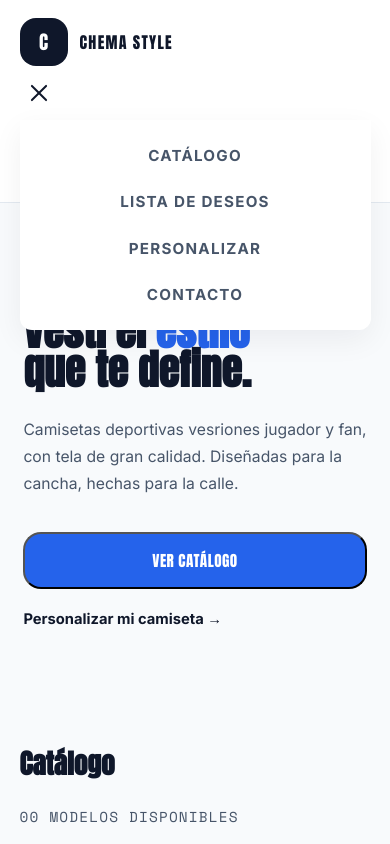
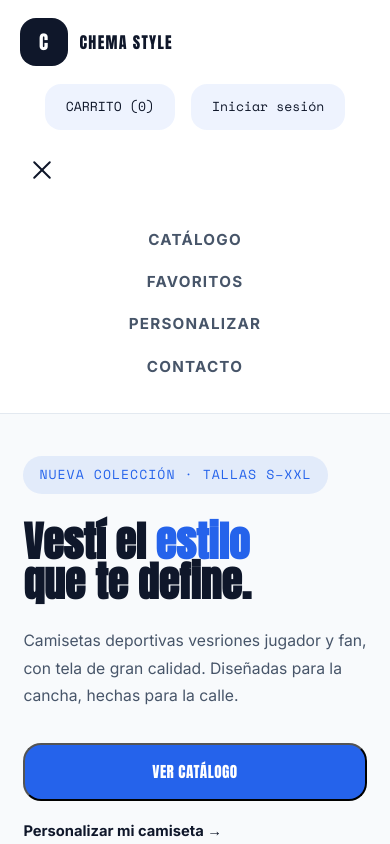
Before and after one commit to estebanbq07/Chema_Style, a React (Vite) app: page / in a window 390 px wide. Both pictures are taken after a click on the button "Abrir menú". Shown: the top 844 px of the page. Built offline with nearby package versions, Linux system fonts and the light colour scheme; no server answers; the database is empty.

Commit message:
Header and profile fixes

```diff
--- a/src/components/Navbar.jsx
+++ b/src/components/Navbar.jsx
@@ -1,19 +1,71 @@
 import { Link } from 'react-router-dom'
-import { useState } from 'react'
+import { useEffect, useRef, useState } from 'react'
 import { useCart } from '../context/CartContext.jsx'
 import { useAuth } from '../context/AuthContext.jsx'
+import UserMenu from './UserMenu.jsx'
 
 export default function Navbar() {
   const { count } = useCart()
-  const { user, profile, signOut } = useAuth()
+  const { user } = useAuth()
   const [open, setOpen] = useState(false)
+  const [hidden, setHidden] = useState(false)
+  const lastScrollY = useRef(0)
+  const ticking = useRef(false)
+
+  useEffect(() => {
+    function updateHeader() {
+      const currentScrollY = window.scrollY
+      if (currentScrollY < 80) {
+        setHidden(false)
+      } else if (currentScrollY > lastScrollY.current) {
+        setHidden(true)
+      } else {
+        setHidden(false)
+      }
+      lastScrollY.current = currentScrollY
+      ticking.current = false
+    }
+
+    function handleScroll() {
+      if (!ticking.current) {
+        window.requestAnimationFrame(updateHeader)
+        ticking.current = true
+      }
+    }
+
+    window.addEventListener('scroll', handleScroll)
+    return () => window.removeEventListener('scroll', handleScroll)
+  }, [])
 
   return (
-    <header>
+    <header className={hidden ? 'header-hidden' : ''}>
       <Link to="/" className="logo">
         <div className="logo-num">C</div>
         <div className="logo-text">CHEMA STYLE</div>
       </Link>
+
+      <nav className="nav">
+        <ul className={`nav-list ${open ? 'open' : ''}`}>
+          <li><Link to="/" onClick={() => setOpen(false)}>Catálogo</Link></li>
+          <li><Link to="/lista-deseos" onClick={() => setOpen(false)}>Favoritos</Link></li>
+          <li><Link to="/personalizar" onClick={() => setOpen(false)}>Personalizar</Link></li>
+          <li><a href="#" onClick={() => setOpen(false)}>Contacto</a></li>
+        </ul>
+      </nav>
+
+      <div className="header-actions">
+        <Link to="/carrito">
+          <button className="cart-btn">CARRITO ({count})</button>
+        </Link>
+        {user ? (
+          <UserMenu />
+        ) : (
+          <Link to="/login">
+            <button className="cart-btn">Iniciar sesión</button>
+          </Link>
+        )}
+      </div>
+
       <button
         className="nav-toggle"
         aria-label="Abrir menú"
@@ -22,35 +74,6 @@ export default function Navbar() {
       >
         <span aria-hidden="true" className={`hamburger ${open ? 'open' : ''}`}></span>
       </button>
-
-      <nav className="nav">
-        <ul className={`nav-list ${open ? 'open' : ''}`}>
-          <li><Link to="/" onClick={() => setOpen(false)}>Catálogo</Link></li>
-          <li><Link to="/lista-deseos" onClick={() => setOpen(false)}>Lista de deseos</Link></li>
-          <li><Link to="/personalizar" onClick={() => setOpen(false)}>Personalizar</Link></li>
-          <li><a href="#" onClick={() => setOpen(false)}>Contacto</a></li>
-        </ul>
-      </nav>
-
-      <div className="header-actions">        <Link to="/carrito">
-        <button className="cart-btn">CARRITO ({count})</button>
-      </Link>
-        {user ? (
-          <div className="nav-user">
-            <Link to="/perfil" className="mono">{profile?.full_name || user.email}</Link>
-            {profile?.role === 'admin' && (
-              <Link to="/admin">
-                <button className="cart-btn">Panel Admin</button>
-              </Link>
-            )}
-            <button className="cart-btn" onClick={() => signOut()}>Cerrar sesión</button>
-          </div>
-        ) : (
-          <Link to="/login">
-            <button className="cart-btn">Iniciar sesión</button>
-          </Link>
-        )}
-      </div>
     </header>
   )
 }
--- /dev/null
+++ b/src/components/UserMenu.jsx
@@ -0,0 +1,78 @@
+import { useEffect, useRef, useState } from 'react'
+import { Link } from 'react-router-dom'
+import { useAuth } from '../context/AuthContext.jsx'
+
+export default function UserMenu() {
+  const { user, profile, signOut } = useAuth()
+  const [open, setOpen] = useState(false)
+  const menuRef = useRef(null)
+
+  useEffect(() => {
+    function handleClickOutside(event) {
+      if (menuRef.current && !menuRef.current.contains(event.target)) {
+        setOpen(false)
+      }
+    }
+
+    function handleEsc(event) {
+      if (event.key === 'Escape') {
+        setOpen(false)
+      }
+    }
+
+    document.addEventListener('mousedown', handleClickOutside)
+    document.addEventListener('keydown', handleEsc)
+
+    return () => {
+      document.removeEventListener('mousedown', handleClickOutside)
+      document.removeEventListener('keydown', handleEsc)
+    }
+  }, [])
+
+  if (!user) {
+    return null
+  }
+
+  return (
+    <div className="user-menu" ref={menuRef}>
+      <button
+        type="button"
+        className="user-menu-trigger cart-btn"
+        onClick={() => setOpen(v => !v)}
+        aria-expanded={open}
+      >
+        <span>{profile?.full_name || user.email}</span>
+        <span className={`user-menu-icon ${open ? 'open' : ''}`} aria-hidden="true">▾</span>
+      </button>
+
+      {open && (
+        <div className="user-menu-dropdown" role="menu">
+          <div className="user-menu-header">
+            <strong>{profile?.full_name || user.email}</strong>
+            <span>{user.email}</span>
+          </div>
+          <div className="user-menu-divider" />
+          <Link to="/perfil" className="user-menu-item" onClick={() => setOpen(false)}>
+            Administrar perfil
+          </Link>
+          {profile?.role === 'admin' && (
+            <Link to="/admin" className="user-menu-item" onClick={() => setOpen(false)}>
+              Panel Admin
+            </Link>
+          )}
+          <div className="user-menu-divider" />
+          <button
+            type="button"
+            className="user-menu-item danger"
+            onClick={() => {
+              setOpen(false)
+              signOut()
+            }}
+          >
+            Cerrar sesión
+          </button>
+        </div>
+      )}
+    </div>
+  )
+}
--- a/src/styles.css
+++ b/src/styles.css
@@ -62,7 +62,7 @@ svg {
 header {
   position: sticky;
   top: 0;
-  z-index: 20;
+  z-index: 50;
   display: flex;
   justify-content: space-between;
   align-items: center;
@@ -71,6 +71,11 @@ header {
   background: rgba(255, 255, 255, 0.96);
   border-bottom: 1px solid rgba(226, 232, 240, 0.95);
   backdrop-filter: blur(12px);
+  transition: transform 0.3s ease;
+}
+
+header.header-hidden {
+  transform: translateY(-100%);
 }
 
 .logo {
@@ -97,13 +102,6 @@ header {
   letter-spacing: 0.08em;
 }
 
-nav ul {
-  display: flex;
-  flex-wrap: wrap;
-  gap: 24px;
-  list-style: none;
-}
-
 nav a {
   color: var(--text-light);
   font-weight: 700;
@@ -118,11 +116,23 @@ nav a:focus-visible {
   color: var(--accent);
 }
 
+.nav {
+  flex: 1;
+  display: flex;
+  justify-content: center;
+}
+
+.nav-list {
+  display: flex;
+  gap: 32px;
+  list-style: none;
+}
+
 .header-actions {
   display: flex;
-  flex-wrap: wrap;
-  align-items: center;
-  gap: 14px;
+  align-items: center;
+  gap: 16px;
+  flex-shrink: 0;
 }
 
 .cart-btn {
@@ -155,71 +165,222 @@ nav a:focus-visible {
   font-size: 0.85rem;
 }
 
+.user-menu {
+  position: relative;
+  display: inline-flex;
+  align-items: center;
+}
+
+.user-menu-trigger {
+  display: inline-flex;
+  align-items: center;
+  justify-content: space-between;
+  gap: 10px;
+  width: auto;
+  min-width: 160px;
+  padding: 11px 16px;
+  border-radius: 16px;
+  border: 1px solid transparent;
+  background: rgba(37, 99, 235, 0.08);
+  color: var(--text);
+  cursor: pointer;
+  font-family: 'Space Mono', monospace;
+  font-size: 0.82rem;
+  transition: all 0.18s ease;
+}
+
+.user-menu-trigger:hover,
+.user-menu-trigger:focus-visible {
+  border-color: rgba(37, 99, 235, 0.25);
+  background: rgba(37, 99, 235, 0.13);
+  color: var(--accent);
+}
+
+.user-menu-icon {
+  transition: transform 0.2s ease;
+}
+
+.user-menu-icon.open {
+  transform: rotate(180deg);
+}
+
+.user-menu-dropdown {
+  position: absolute;
+  top: calc(100% + 10px);
+  right: 0;
+  width: 240px;
+  border-radius: 18px;
+  border: 1px solid var(--border);
+  background: var(--surface);
+  box-shadow: 0 18px 40px rgba(15, 23, 42, 0.12);
+  z-index: 30;
+  overflow: hidden;
+}
+
+.user-menu-header {
+  display: flex;
+  flex-direction: column;
+  gap: 4px;
+  padding: 16px 18px;
+}
+
+.user-menu-header strong {
+  font-size: 0.95rem;
+  color: var(--text);
+}
+
+.user-menu-header span {
+  font-size: 0.82rem;
+  color: var(--text-light);
+}
+
+.user-menu-divider {
+  border-top: 1px solid var(--border);
+}
+
+.user-menu-item {
+  display: block;
+  width: 100%;
+  padding: 12px 18px;
+  color: var(--text);
+  background: transparent;
+  border: none;
+  text-align: left;
+  font-family: 'Space Mono', monospace;
+  font-size: 0.9rem;
+  cursor: pointer;
+}
+
+.user-menu-item:hover,
+.user-menu-item:focus-visible {
+  background: var(--surface-2);
+}
+
+.user-menu-item.danger {
+  color: var(--text);
+}
+
+.user-menu-item.danger:hover {
+  color: #b91c1c;
+}
+
 /* --- RESPONSIVE NAV (hamburger) --- */
 .nav-toggle {
   display: none;
+  border: none;
   background: transparent;
-  border: none;
+  align-items: center;
+  justify-content: center;
+  width: 44px;
+  height: 44px;
+  border-radius: 14px;
   cursor: pointer;
-  padding: 8px;
-}
-.hamburger,
-.hamburger::before,
-.hamburger::after {
-  display: block;
-  width: 22px;
+  transition: background 0.2s ease;
+}
+
+.nav-toggle:hover,
+.nav-toggle:focus-visible {
+  background: rgba(37, 99, 235, 0.08);
+}
+
+.hamburger {
+  position: relative;
+  width: 24px;
   height: 2px;
   background: var(--text);
-  border-radius: 2px;
-  transition: transform 0.2s ease, opacity 0.2s ease;
-  position: relative;
-}
+  border-radius: 999px;
+  transition: background 0.2s ease;
+}
+
 .hamburger::before,
 .hamburger::after {
   content: '';
   position: absolute;
   left: 0;
-}
-.hamburger::before { top: -7px }
-.hamburger::after { top: 7px }
+  width: 100%;
+  height: 2px;
+  background: var(--text);
+  border-radius: 999px;
+  transition: transform 0.2s ease;
+}
+
+.hamburger::before {
+  top: -7px;
+}
+
+.hamburger::after {
+  bottom: -7px;
+}
+
 .hamburger.open {
   background: transparent;
 }
+
 .hamburger.open::before {
   transform: translateY(7px) rotate(45deg);
 }
+
 .hamburger.open::after {
   transform: translateY(-7px) rotate(-45deg);
 }
 
 .nav-list {
   display: flex;
-  gap: 24px;
+  gap: 32px;
   list-style: none;
 }
 
-@media (max-width: 768px) {
-  .nav-toggle { display: inline-flex }
-  nav { position: relative }
+.header-actions {
+  display: flex;
+  align-items: center;
+  gap: 16px;
+  flex-shrink: 0;
+}
+
+.nav {
+  flex: 1;
+  display: flex;
+  justify-content: center;
+}
+
+@media (max-width: 860px) {
+  header {
+    flex-wrap: wrap;
+  }
+
+  .logo {
+    order: 1;
+  }
+
+  .header-actions {
+    order: 2;
+    width: 100%;
+    justify-content: flex-end;
+  }
+
+  .nav-toggle {
+    display: flex;
+    order: 3;
+  }
+
+  .nav {
+    order: 4;
+    flex-basis: 100%;
+    display: flex;
+    justify-content: center;
+  }
+
   .nav-list {
     display: none;
-    position: absolute;
-    top: 100%;
-    left: 0;
-    right: 0;
-    background: #fff;
     flex-direction: column;
-    gap: 0;
-    border-bottom-left-radius: 12px;
-    border-bottom-right-radius: 12px;
-    box-shadow: 0 10px 30px rgba(15,23,42,0.06);
-    padding: 12px 18px;
-  }
+    width: 100%;
+    gap: 16px;
+    padding: 16px 0;
+  }
+
   .nav-list.open {
     display: flex;
   }
-  .nav-list li { padding: 10px 0 }
-  .header-actions { gap: 8px }
 }
 
 /* --- BUTTONS --- */
```
